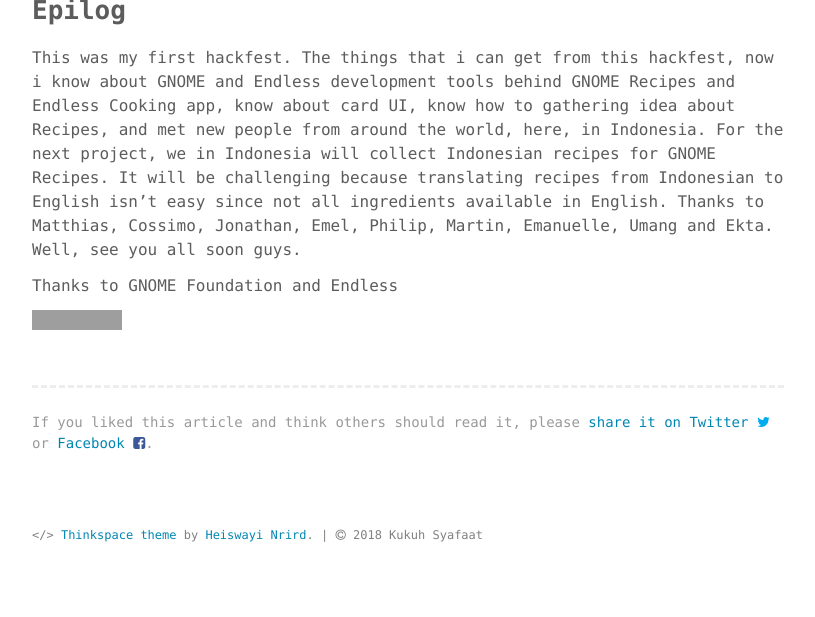
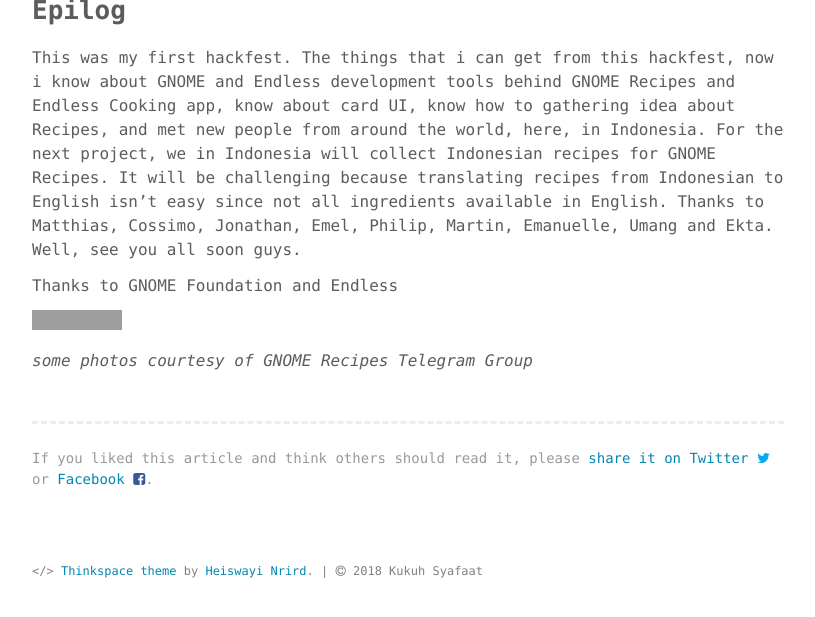
Before and after one commit to cho2/cho2.github.io, a Jekyll site: the page built from _posts/2018-03-03-GNOME-Recipes-Hackfest.md, in a window 1280 px wide and 900 px high, scrolled down 5680 px, cut to the strip 272-889 px from the top of the window. Shown: the whole strip, without its empty margins (232-1047 px from the left). Built offline with Jekyll 4.4.1, drawn with Linux system fonts in a browser that asks for light colours; before the commit the page ends 6544 px from its top, so only the background shows below that; grey boxes are pictures that could not be loaded.

Commit message:
fix post

```diff
--- a/_posts/2018-03-03-GNOME-Recipes-Hackfest.md
+++ b/_posts/2018-03-03-GNOME-Recipes-Hackfest.md
@@ -71,3 +71,5 @@ This was my first hackfest. The things that i can get from this hackfest, now i
 Thanks to GNOME Foundation and Endless
 
 ![https://gitlab.com/cho2/blog-images/raw/master/gnome-foundation-badge/sponsored-by-foundation.png](https://gitlab.com/cho2/blog-images/raw/master/gnome-foundation-badge/sponsored-by-foundation.png)
+
+*some photos courtesy of GNOME Recipes Telegram Group*
```
